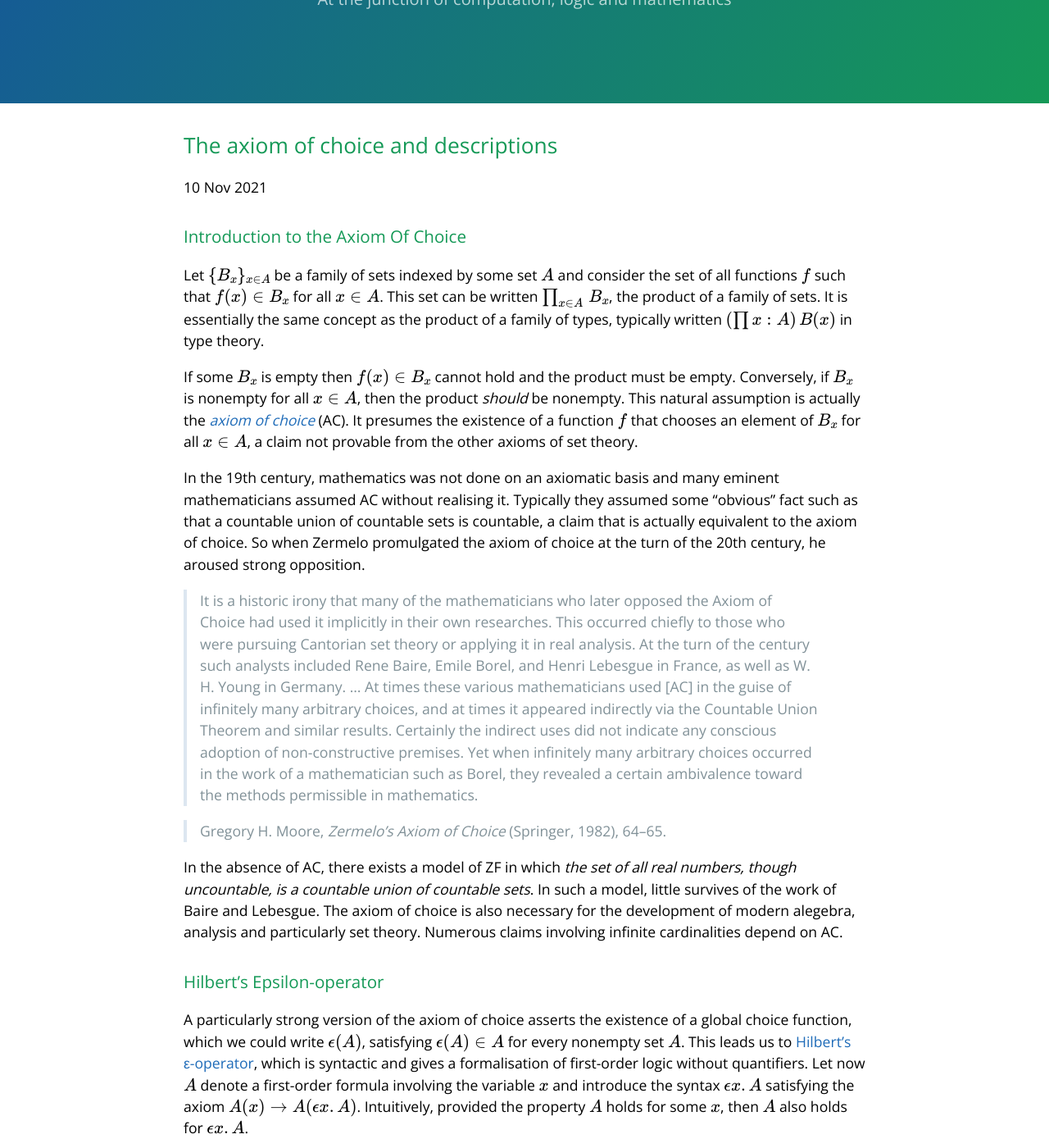
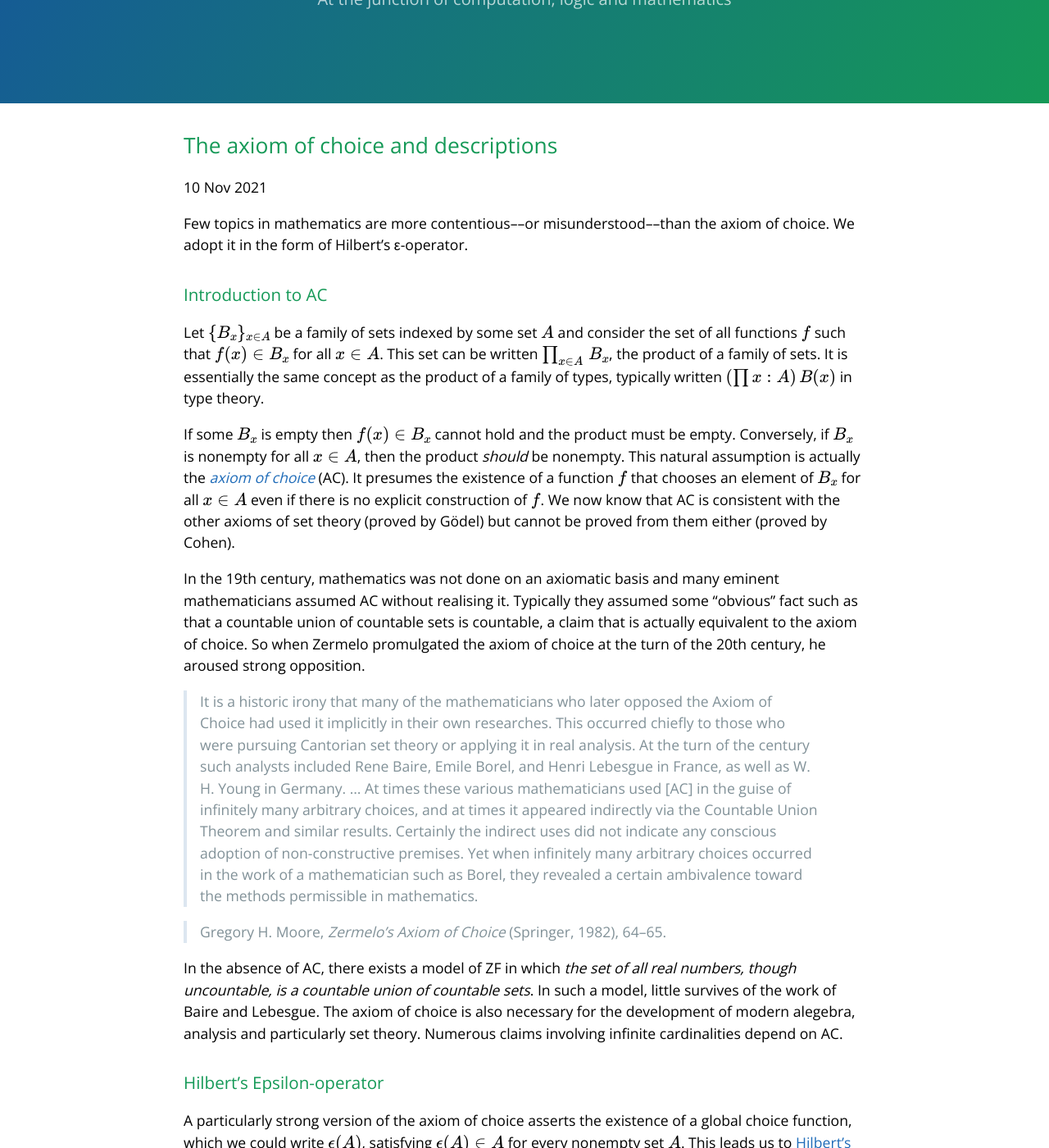
Before and after one commit to lawrencecpaulson/lawrencecpaulson.github.io, a Jekyll site: the page built from _posts/2021-11-10-Axiom_of_Choice.md, in a window 1280 px wide and 1400 px high, scrolled down 191 px. Shown: the whole window at 82% size. Built offline with Jekyll 4.4.1, drawn with Linux system fonts in a browser that asks for light colours; formulas are drawn with MathJax 3; some of the changed text lies outside the part shown.

Commit message:
updates to Axiom of Choice post

```diff
--- a/_posts/2021-11-10-Axiom_of_Choice.md
+++ b/_posts/2021-11-10-Axiom_of_Choice.md
@@ -5,12 +5,15 @@ usemathjax: true
 tags: logic, set theory, axiom of choice
 ---
 
-### Introduction to the Axiom Of Choice
+Few topics in mathematics are more contentious––or misunderstood––than the axiom of choice. We adopt it in the form of Hilbert's ε-operator.
+
+### Introduction to AC
 
 Let $\lbrace B_x\rbrace_{x\in A}$
 be a family of sets indexed by some set $A$ and consider the set of all functions $f$ such that $f(x)\in B_x$ for all $x\in A$. This set can be written $\prod_{x\in A}\,B_x$, the product of a family of sets. It is essentially the same concept as the product of a family of types, typically written $(\prod x:A)\,B(x)$ in type theory.
 
-If some $B_x$ is empty then $f(x)\in B_x$ cannot hold and the product must be empty. Conversely, if $B_x$ is nonempty for all $x\in A$, then the product *should* be nonempty. This natural assumption is actually the [*axiom of choice*](https://plato.stanford.edu/entries/axiom-choice/) (AC). It presumes the existence of a function $f$ that chooses an element of $B_x$ for all $x\in A$, a claim not provable from the other axioms of set theory.
+If some $B_x$ is empty then $f(x)\in B_x$ cannot hold and the product must be empty. Conversely, if $B_x$ is nonempty for all $x\in A$, then the product *should* be nonempty. This natural assumption is actually the [*axiom of choice*](https://plato.stanford.edu/entries/axiom-choice/) (AC). It presumes the existence of a function $f$ that chooses an element of $B_x$ for all $x\in A$ even if there is no explicit construction of $f$.
+We now know that AC is consistent with the other axioms of set theory (proved by Gödel) but cannot be proved from them either (proved by Cohen).
 
 In the 19th century, mathematics was not done on an axiomatic basis and many eminent mathematicians assumed AC without realising it.
 Typically they assumed some "obvious" fact such as that a countable union of countable sets is countable, a claim that is actually equivalent to the axiom of choice.
@@ -29,7 +32,7 @@ The axiom of choice is also necessary for the development of modern alegebra, an
 
 A particularly strong version of the axiom of choice asserts the existence of a global choice function, which we could write $\epsilon(A)$, satisfying $\epsilon(A)\in A$ for every nonempty set $A$. This leads us to [Hilbert's ε-operator](https://plato.stanford.edu/entries/epsilon-calculus/), which is syntactic and gives a formalisation of first-order logic without quantifiers.
 Let now $A$ denote a first-order formula involving the variable $x$
-and introduce the syntax $\epsilon x. A$ satisfying the axiom $A(x)\to A(\epsilon x. A)$. Intuitively, provided the property $A$ holds for some $x$, then $A$ also holds for $\epsilon x. A$.
+and introduce the syntax $\epsilon x. A$ satisfying the axiom $A(x)\to A(\epsilon x. A)$. Intuitively, provided the property $A$ holds for some $x$, then $A$ also holds for $\epsilon x. A$. This operator is provided by Isabelle/HOL and most versions of the [HOL system](https://hol-theorem-prover.org).
 
  Hilbert had particular reasons for introducing this symbol, but for machine logic it has a much more fundamental purpose: it gives us a way to refer to something that is defined by a property rather than by name. Such an operator is called a *description* and is analogous to such natural language examples as "somebody older than 18". People who reject the axiom of choice can still use *unique descriptions*. These have the form of $\iota x. A$ and denote the *unique* value satisfying $A$ provided such a thing exists (e.g. "the oldest person in the room"). With either form of description, if the necessary condition is not satisfied, then its value is unspecified. What *that* means is a topic for another post.
 
```
